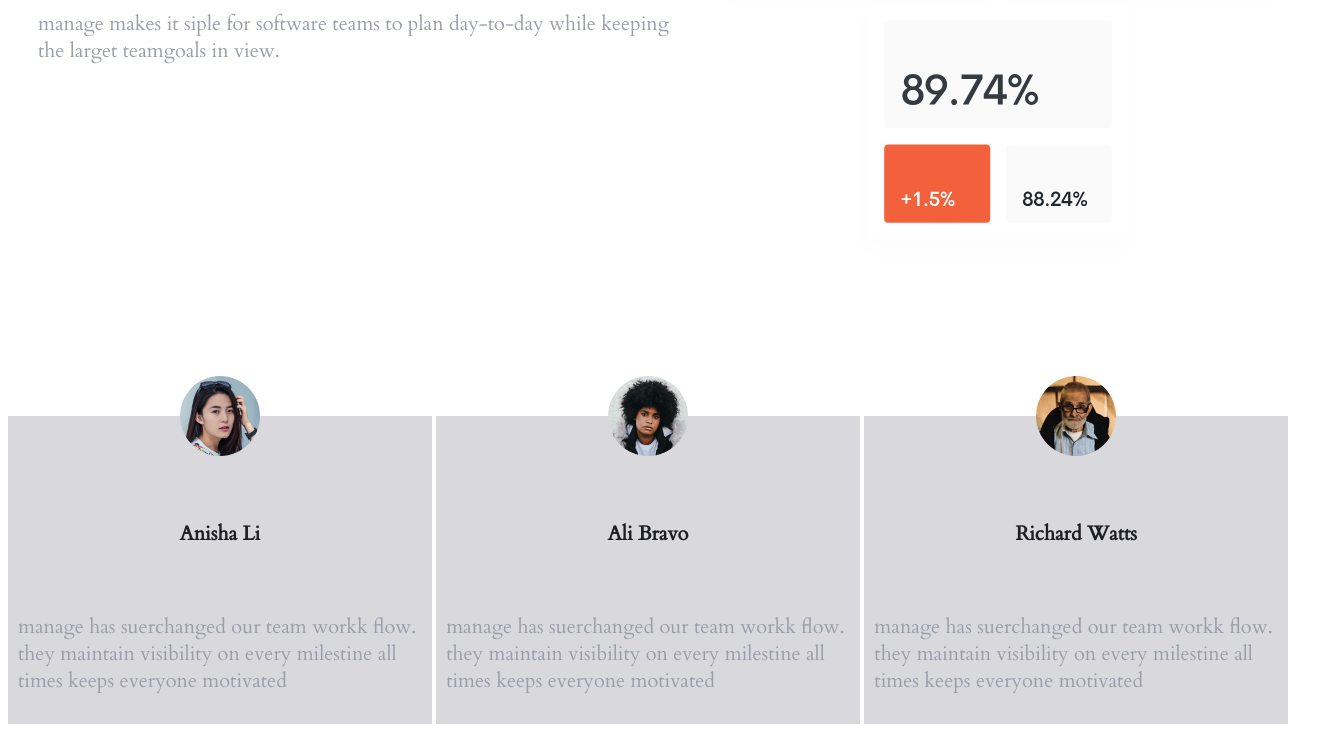
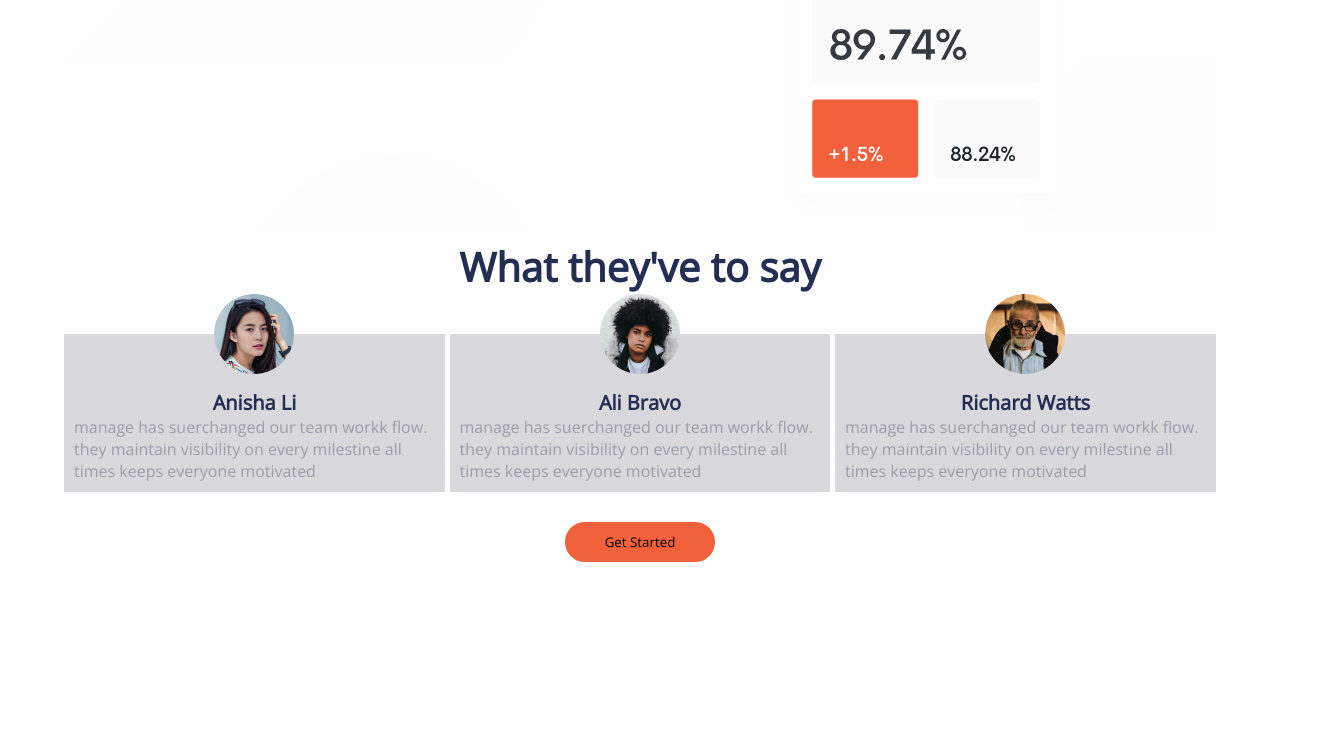
Before and after one commit to esther-crypto/she-code-task-2, a plain HTML site: page index.html in a window 1280 px wide. Shown: the part 403-1154 px from the top of the page, 1338 px wide, since content can reach past the window. After the commit the page ends 965 px from the top, so only its background shows below. Drawn offline with nearby package versions, Linux system fonts and the light colour scheme.

Commit message:
git commit

```diff
--- a/index.html
+++ b/index.html
@@ -52,6 +52,9 @@
 
     <!-- start of testmonials -->
     <section class="testmonials">
+        <div class="heading">
+            <h6>What they've to say</h6>
+        </div>
         <div class="container-test">
             <article class="personnel">
                 <div class="person-img">
--- a/style.css
+++ b/style.css
@@ -1,9 +1,17 @@
-@import url("https://fonts.googleapis.com/css2?family=Cardo&display=swap");
+@import url("https://fonts.googleapis.com/css2?family=Mitr:wght@300&display=swap");
+@import url("https://fonts.googleapis.com/css2?family=Open+Sans:wght@300&display=swap" );
 
+*{
+    box-sizing: border-box;
+    padding: 0;
+    margin: 0;
+    font-family: 'Open Sans', sans-serif;
+}
 body{
-    font-family: 'Cardo', serif;
-    font-size: 20px;
-    width: 100%;
+    font-family: 'Open Sans', sans-serif;
+    width: 90vw;
+    max-width: 90vw;
+    margin: 0 auto;
 }
 /* header section */
 header{
@@ -39,11 +47,15 @@ header{
     text-transform: capitalize;
     margin-right: 20px;
     text-decoration: none;
-
 }
 .navigation li a{
     text-decoration: none;
-    color: #1E1E26;
+    color: #242E52;
+    font-size: 15px;
+}
+.navigation li a:hover{
+    text-decoration: none;
+    color: #F1613B;
     font-size: 15px;
 }
 .btn-get{
@@ -73,6 +85,13 @@ header{
     align-items: flex-start;
     width: 100%;
     margin-bottom: 10px;
+    background-image: url("images/bg-simplify-section-desktop.svg");
+}
+@media screen and (max-width:480px){
+    .hero{
+        display: flex;
+        flex-direction: column;
+    }
 }
 .hero-detail{
     flex: 0 0 calc(50%-3px);
@@ -80,7 +99,8 @@ header{
     margin: 10px;
 }
 .hero-detail h3{
-    color: #1E1E26;
+    color: #242E52;
+    font-weight: bolder;
     text-decoration: none;
     font-size: 50px;
 }
@@ -92,6 +112,8 @@ header{
 }
 .hero-img img{
     width: 100%;
+    max-width: 100%;
+    height: auto;
 }
 /* end of hero section */
 /* start of testmonials */
@@ -102,8 +124,26 @@ header{
     justify-items: center;
     flex-wrap: wrap;
     width: 100%;
-    margin-top: 140px;
+    margin-top: 40px;
     margin-bottom: 30px;
+}
+@media screen and (max-width:480px){
+    .container-test{
+        display:flex;
+        flex-direction: column;
+
+    }
+}
+.heading{
+    display: flex;
+    align-items: center;
+    justify-content: center;
+    align-content: center;
+}
+.heading h6{
+    color: #242E52;
+    font-size: 40px;
+    font-weight: bold;
 }
 .personnel{
     flex: 0 0 calc(100%/3 - 3px);
@@ -128,7 +168,7 @@ header{
 }
 .name h6{
     text-transform: capitalize;
-    color: #1E1E26;
+    color: #242E52;
     font-size: 20px;
     text-decoration: none;
 }
```
